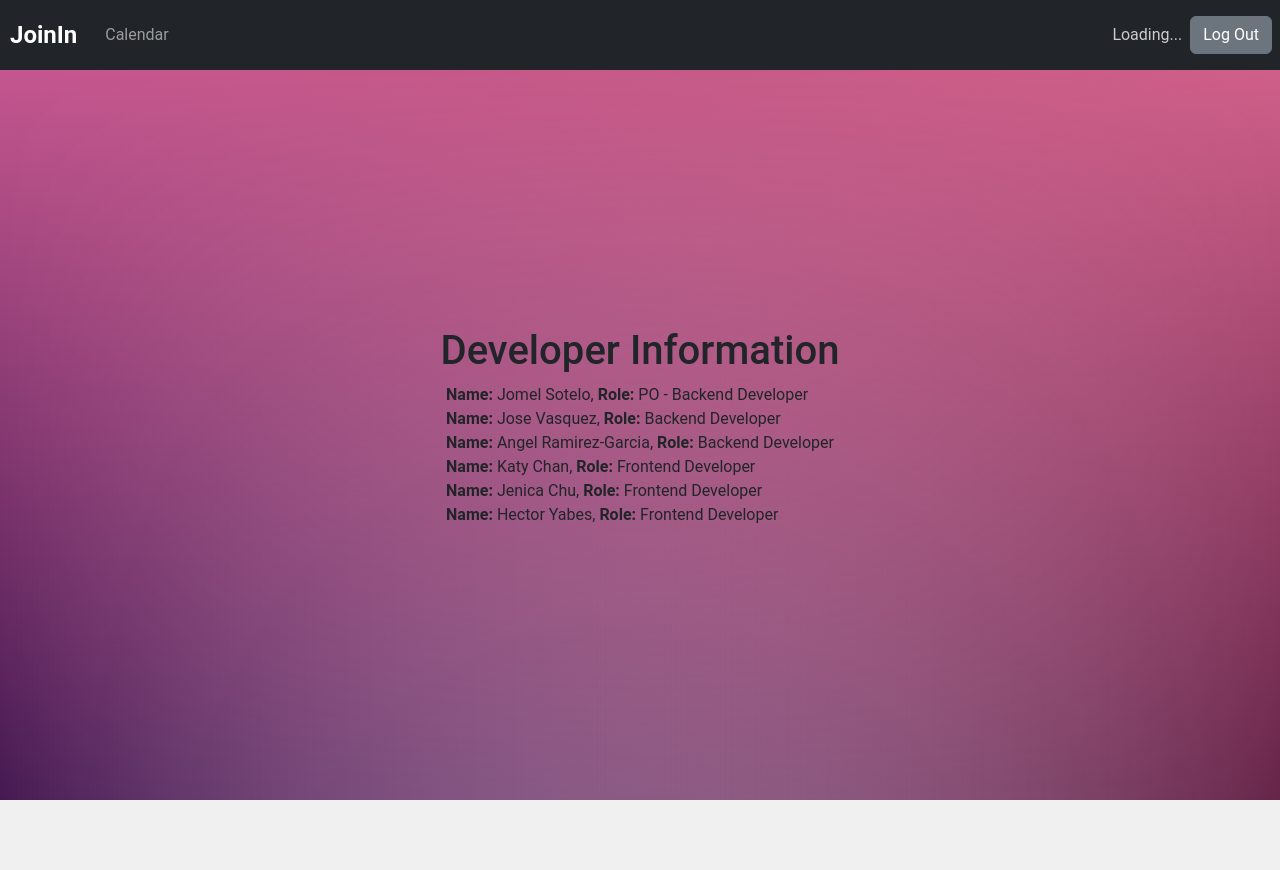
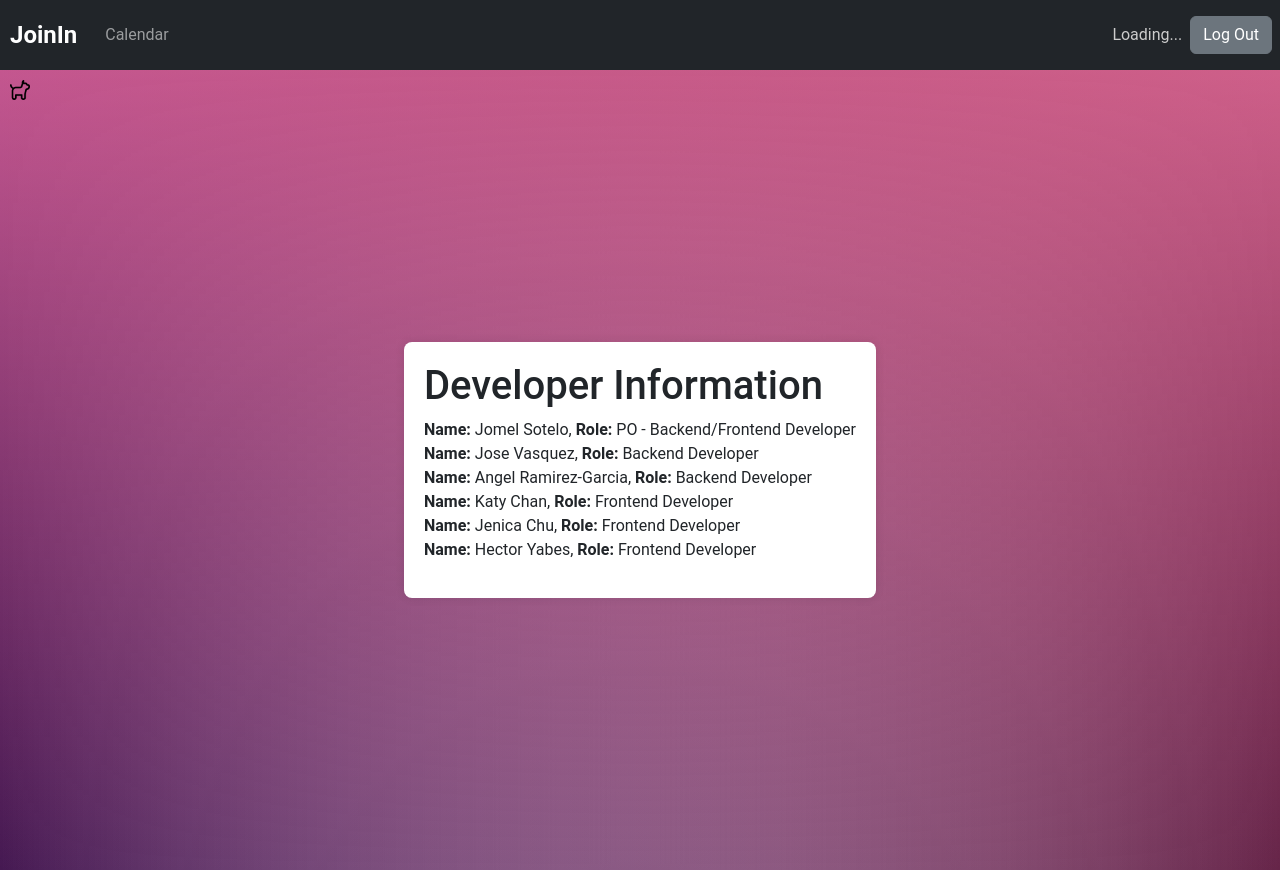
Before and after one commit to jomelsotelo/Scheduling-App, a React (Create React App) app in the folder frontend/: page /info in a window 1280 px wide. Before the commit the page ends 800 px from the top, so only its background shows below. Built offline with nearby package versions, Linux system fonts and the light colour scheme; no server answers; sample sign-in values are in the browser's storage.

Commit message:
Final edits of info page

```diff
--- a/frontend/src/pages/portal/Info.js
+++ b/frontend/src/pages/portal/Info.js
@@ -1,10 +1,11 @@
-
-import React from "react";
+import React, { useState } from "react";
+import dogButtonImage from "../../assets/images/dog.png";
+import dogImage from "../../assets/images/dogCSC131.jpg";
 
 function Info() {
   // Developer details
   var developers = [
-    { name: "Jomel Sotelo", role: "PO - Backend Developer" },
+    { name: "Jomel Sotelo", role: "PO - Backend/Frontend Developer" },
     { name: "Jose Vasquez", role: "Backend Developer" },
     { name: "Angel Ramirez-Garcia", role: "Backend Developer" },
     { name: "Katy Chan", role: "Frontend Developer" },
@@ -12,20 +13,31 @@ function Info() {
     { name: "Hector Yabes", role: "Frontend Developer" },
   ];
 
-  // Display information in the console
-  console.log("Developers:");
+  const [showDogImage, setShowDogImage] = useState(false);
 
-  developers.forEach(function (developer) {
-    console.log("- Name: " + developer.name + ", Role: " + developer.role);
-  });
+  const containerStyle = {
+    width: '100vw',
+    height: '100vh',
+    display: 'flex',
+    flexDirection: 'column',
+    alignItems: 'center',
+    justifyContent: 'center',
+    position: 'relative',
+    overflow: 'hidden',
+    background: `
+        linear-gradient(#ae445a, transparent),
+        linear-gradient(90deg, #451952, transparent),
+        linear-gradient(-90deg, #662549, transparent)`,
+    backgroundBlendMode: 'screen',
+  };
 
-  // Inline styles for centering and removing list bullets
-  const centeredContainerStyle = {
-    display: "flex",
-    flexDirection: "column",
-    justifyContent: "center",
-    alignItems: "center",
-    height: "100vh", // 100% of viewport height
+  const whiteBoxStyle = {
+    background: "#fff",
+    padding: "20px",
+    borderRadius: "8px",
+    boxShadow: "0 0 10px rgba(0, 0, 0, 0.1)",
+    zIndex: 1,
+    transparent: '25%',
   };
 
   const listStyle = {
@@ -37,22 +49,55 @@ function Info() {
     fontWeight: "bold",
   };
 
-  return (
-    <div style={{
-      width: 'calc(100vw)',
-      height: 'calc(100vh - 70px)',
+  const buttonStyle = {
+    border: 'none',
+    background: `url(${dogButtonImage}) no-repeat center center`,
+    backgroundSize: 'cover',
+    width: '20px', // Adjust the width as needed
+    height: '20px', // Adjust the height as needed
+    position: 'absolute',
+    top: '10px',
+    left: '10px',
+    cursor: 'pointer',
     display: 'flex',
-      flexDirection: 'column',
     alignItems: 'center',
     justifyContent: 'center',
-      position: 'relative',
-      background: `
-          linear-gradient(#ae445a, transparent),
-          linear-gradient(90deg, #451952, transparent),
-          linear-gradient(-90deg, #662549, transparent)`,
-      overflow: 'hidden',
-      backgroundBlendMode: 'screen',
-  }}>
+  };
+
+  const imgStyle = {
+    width: '40%', // Adjust the width as needed
+    height: 'auto',
+    display: showDogImage ? 'block' : 'none',
+    position: 'fixed',
+    top: '50%',
+    left: '50%',
+    transform: 'translate(-50%, -50%)',
+    zIndex: 2, // Place the image above the white box
+    transition: 'opacity 3s', // Transition for opacity with a longer duration
+    opacity: showDogImage ? 1 : 0, // Set initial opacity
+  };
+
+  const handleButtonClick = () => {
+    setShowDogImage(true);
+
+    // Delay the positioning to make sure setShowDogImage is updated
+    setTimeout(() => {
+      setShowDogImage(false);
+    }, 5000); // Longer delay before fading out
+  };
+
+  return (
+    <div style={containerStyle}>
+      <button style={buttonStyle} onClick={handleButtonClick}></button>
+      {showDogImage && (
+        <img
+          id="dogImage"
+          src={dogImage}
+          alt="Dog"
+          style={imgStyle}
+        />
+      )}
+      <div style={whiteBoxStyle}>
         <h1>Developer Information</h1>
         <ul style={listStyle}>
           {developers.map((developer, index) => (
@@ -63,6 +108,7 @@ function Info() {
           ))}
         </ul>
       </div>
+    </div>
   );
 }
 
```
Also changed, not shown: frontend/src/assets/images/dog.png (added). Lines whose indentation alone changed are shown as unchanged.
